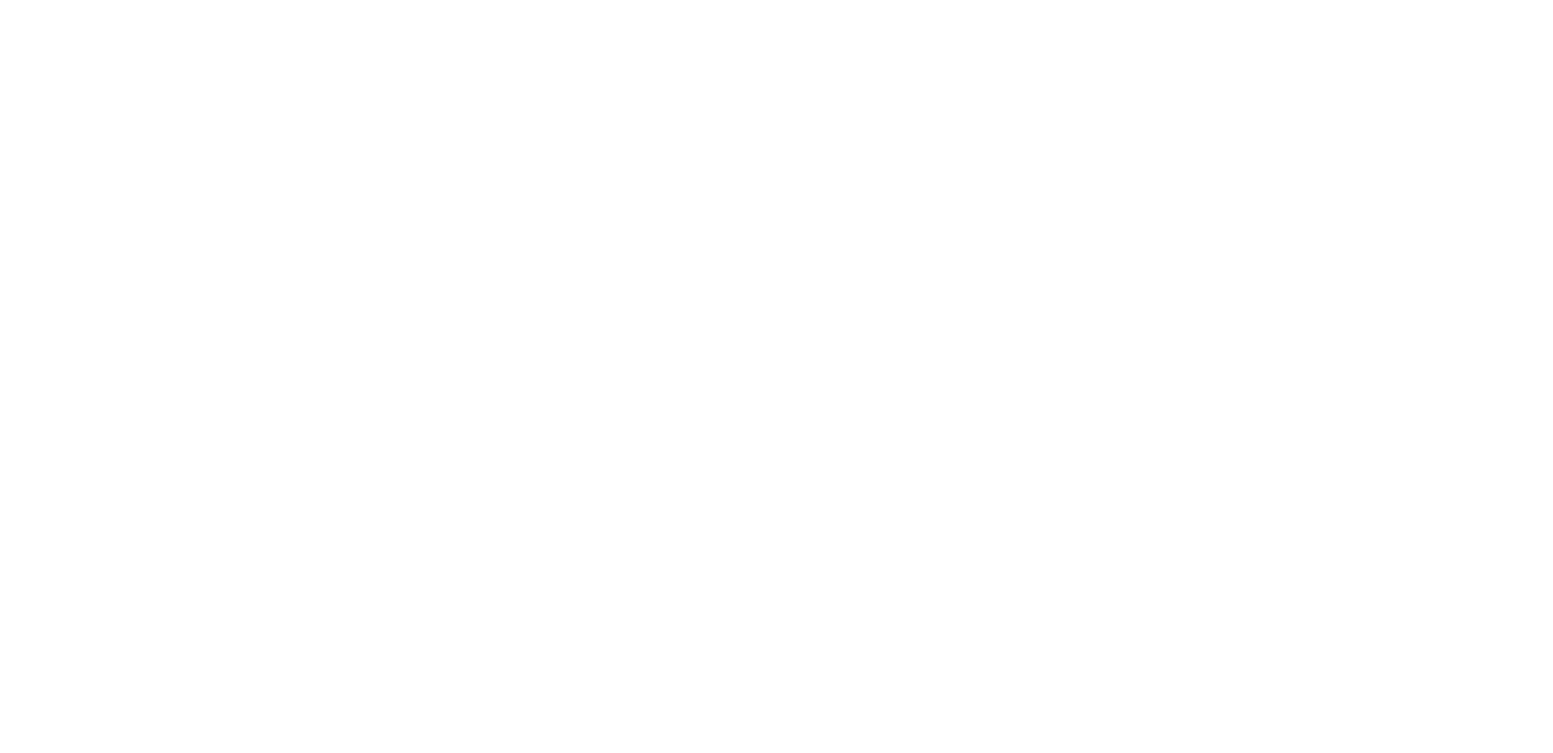
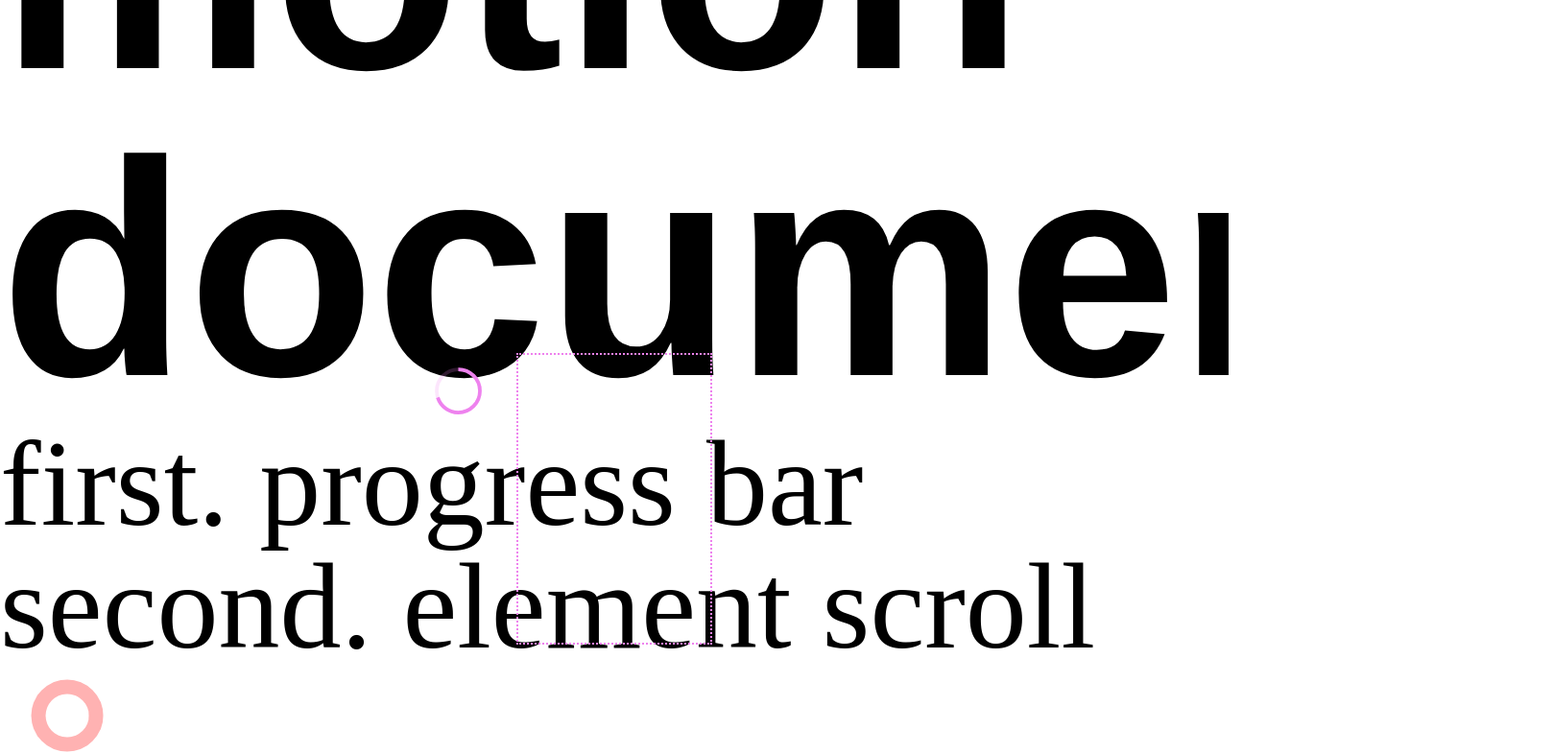
Before and after one commit to movie42/scroll-animation, a React (Vite) app: page /framer-motion-example in a window 1280 px wide. Before the commit this address had no page. Shown: the part 1480-2265 px from the top of the page at 96% size, 1618 px wide, since content can reach past the window. Before the commit the page ends 800 px from the top, so only its background shows below. Built offline with nearby package versions, Linux system fonts and the light colour scheme.

Commit message:
feat:framer motion example

```diff
--- a/src/Router.tsx
+++ b/src/Router.tsx
@@ -1,5 +1,6 @@
 import { Route, Routes } from "react-router-dom";
 import FirstStart from "./pages/FirstStart/FirstStart";
+import UseScrollExample from "./pages/FramerMotionExamples/UseScrollExample/UseScrollExample";
 import Home from "./pages/Home/Home";
 import ParallaxScroll from "./pages/ParallaxScroll/ParallaxScroll";
 
@@ -9,6 +10,7 @@
       <Route path="/" Component={Home} />
       <Route path="/first-start" Component={FirstStart} />
       <Route path="/parallax-scroll" Component={ParallaxScroll} />
+      <Route path="/framer-motion-example" Component={UseScrollExample} />
     </Routes>
   );
 };
--- /dev/null
+++ b/src/pages/FramerMotionExamples/UseScrollExample/UseScrollExample.tsx
@@ -0,0 +1,194 @@
+import { motion, useScroll, useSpring, useTransform } from "framer-motion";
+import { useRef } from "react";
+import styled from "styled-components";
+
+const UseScrollExample = () => {
+  const { scrollYProgress, scrollXProgress } = useScroll({
+    // offset: ["start end", "end start"]
+  });
+  const scaleX = useSpring(scrollYProgress, {
+    stiffness: 100,
+    damping: 30,
+    restDelta: 0.001
+  });
+
+  const gradient = useTransform(
+    scrollXProgress,
+    [0, 1],
+    [
+      "linear-gradient(270deg, #000 0%, #000 100%, #ff0000 100%, #ff0000 100%)",
+      "linear-gradient(270deg, #000 0%, #000 0%, #ff0000 0%, #ff0000 100%)"
+    ]
+  );
+  return (
+    <div>
+      <ProgressBar style={{ scaleX }} />
+      <Container>
+        <HeadTitle
+          style={{
+            fontSize: "20rem",
+            backgroundImage: gradient,
+            WebkitBackgroundClip: "text",
+            WebkitTextFillColor: "transparent",
+            backgroundClip: "text",
+            color: "transparent"
+          }}
+        >
+          useScroll demo From Framer motion document.
+        </HeadTitle>
+        <h2>first. progress bar</h2>
+        <Section>
+          <h2>second. element scroll</h2>
+          <svg id="progress" width="100" height="100" viewBox="0 0 100 100">
+            <circle cx="50" cy="50" r="30" pathLength="1" className="bg" />
+            <motion.circle
+              cx="50"
+              cy="50"
+              r="30"
+              pathLength="1"
+              className="indicator"
+              style={{ pathLength: scrollXProgress }}
+            />
+          </svg>
+        </Section>
+      </Container>
+      <Item />
+      <Item />
+      <Item />
+      <Item />
+      <Item />
+      <Item />
+    </div>
+  );
+};
+
+export default UseScrollExample;
+const HeadTitle = styled(motion.h1)``;
+const ProgressBar = styled(motion.div)`
+  position: fixed;
+  top: 0;
+  left: 0;
+  right: 0;
+  bottom: 0;
+  height: 10px;
+  background-color: #ff00b3;
+  transform-origin: 0;
+`;
+const Container = styled.div`
+  width: 100vw;
+  height: 200vh;
+  /* overflow-x: hidden; */
+  h1 {
+    font-family: "Arial";
+    font-size: 20rem;
+    font-weight: 900;
+  }
+  h2 {
+    font-size: 8rem;
+  }
+`;
+const Section = styled.div`
+  position: relative;
+  #progress {
+    position: sticky;
+    top: 20px;
+    left: 20px;
+    transform: rotate(-90deg);
+    .indicator {
+      stroke: red;
+    }
+  }
+  circle {
+    stroke-dashoffset: 0;
+    stroke-width: 15%;
+    fill: none;
+  }
+  .bg {
+    stroke: red;
+    opacity: 0.3;
+  }
+`;
+
+function Item() {
+  const ref = useRef(null);
+  const { scrollYProgress } = useScroll({
+    target: ref,
+    offset: ["end end", "start start"]
+  });
+
+  return (
+    <ItemSection>
+      <div ref={ref}>
+        <figure className="progress">
+          <svg id="progress" width="75" height="75" viewBox="0 0 100 100">
+            <circle cx="50" cy="50" r="30" pathLength="1" className="bg" />
+            <motion.circle
+              cx="50"
+              cy="50"
+              r="30"
+              pathLength="1"
+              className="indicator"
+              style={{ pathLength: scrollYProgress }}
+            />
+          </svg>
+        </figure>
+      </div>
+    </ItemSection>
+  );
+}
+
+const ItemSection = styled.section`
+  height: 100vh;
+  display: flex;
+  justify-content: center;
+  align-items: center;
+
+  div {
+    width: 200px;
+    height: 300px;
+    border: 2px dotted violet;
+    position: relative;
+  }
+  .progress {
+    position: sticky;
+    top: 0;
+    width: 80px;
+    height: 80px;
+    margin: 0;
+    padding: 0;
+  }
+
+  .progress svg {
+    transform: translateX(-100px) rotate(-90deg);
+  }
+
+  circle {
+    stroke-dashoffset: 0;
+    stroke-width: 5%;
+    fill: none;
+  }
+
+  .bg {
+    stroke: violet;
+    opacity: 0.2;
+  }
+
+  .progress .indicator {
+    stroke: violet;
+  }
+
+  ::-webkit-scrollbar {
+    height: 12px;
+    width: 5px;
+    background: violet;
+  }
+
+  ::-webkit-scrollbar-thumb {
+    background: violet;
+    -webkit-border-radius: 1ex;
+  }
+
+  ::-webkit-scrollbar-corner {
+    background: violet;
+  }
+`;
--- a/src/pages/Home/Home.tsx
+++ b/src/pages/Home/Home.tsx
@@ -11,6 +11,9 @@
         </Item>
         <Item>
           <Link to="parallax-scroll">Parallax Scroll</Link>
+        </Item>
+        <Item>
+          <Link to="framer-motion-example">useScroll Example</Link>
         </Item>
       </List>
     </Container>
```
